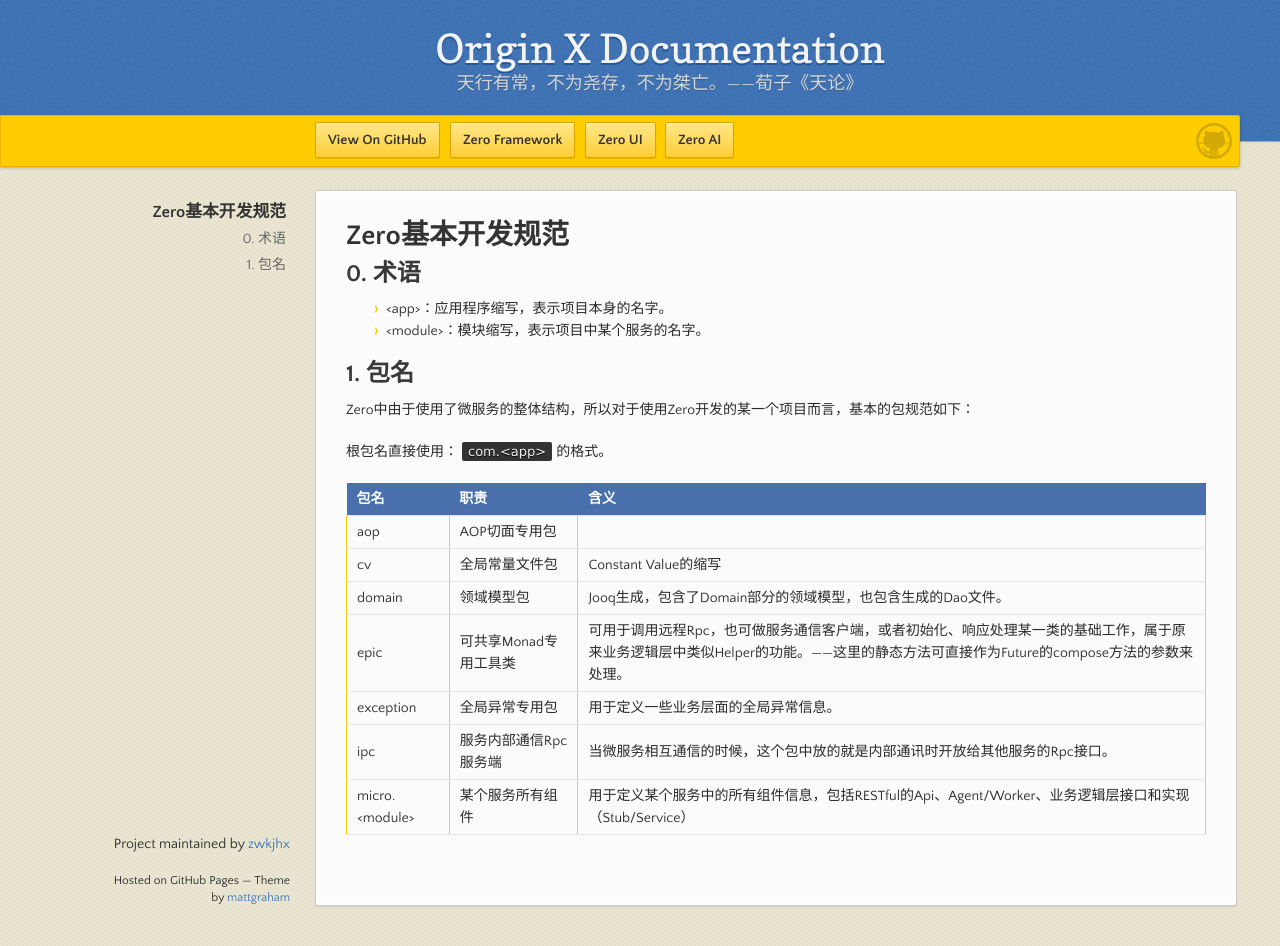
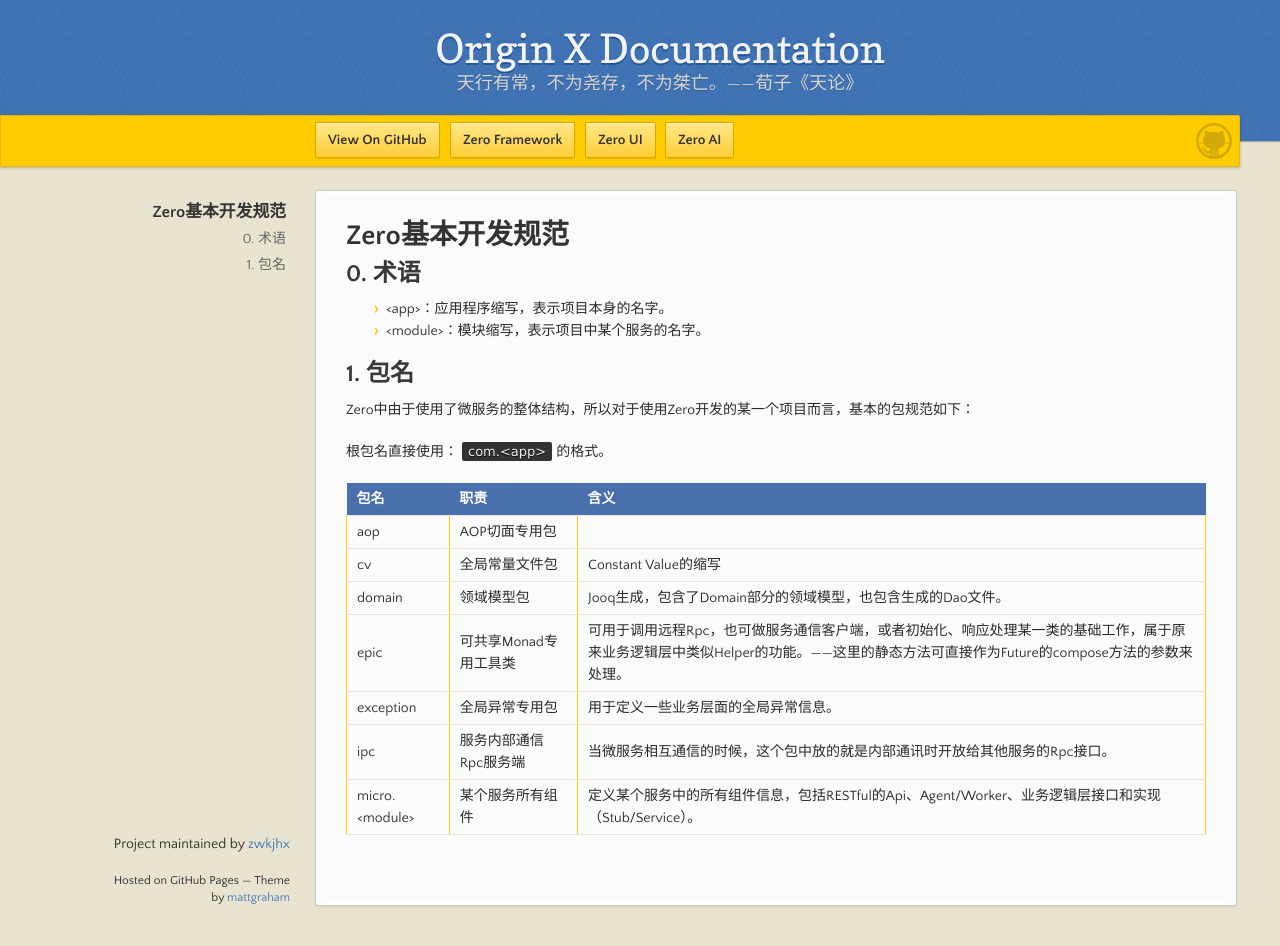
Before and after one commit to zwkjhx/ox-doc, a Jekyll site: the page built from specification/1-zerogui-fan/spc-001-zeroji-ben-kai-fa-gui-fan.md, in a window 1280 px wide and 946 px high. Built offline with Jekyll 4.4.1, drawn with Linux system fonts in a browser that asks for light colours; our own code applies the rules of GitHub Pages for plain Markdown files.

Commit message:
Updates specification/1-zerogui-fan/spc-001-zeroji-ben-kai-fa-gui-fan.md
Auto commit by GitBook Editor

```diff
--- a/specification/1-zerogui-fan/spc-001-zeroji-ben-kai-fa-gui-fan.md
+++ b/specification/1-zerogui-fan/spc-001-zeroji-ben-kai-fa-gui-fan.md
@@ -19,4 +19,4 @@
 | epic | 可共享Monad专用工具类 | 可用于调用远程Rpc，也可做服务通信客户端，或者初始化、响应处理某一类的基础工作，属于原来业务逻辑层中类似Helper的功能。——这里的静态方法可直接作为Future的compose方法的参数来处理。 |
 | exception | 全局异常专用包 | 用于定义一些业务层面的全局异常信息。 |
 | ipc | 服务内部通信Rpc服务端 | 当微服务相互通信的时候，这个包中放的就是内部通讯时开放给其他服务的Rpc接口。 |
-| micro.&lt;module&gt; | 某个服务所有组件 | 用于定义某个服务中的所有组件信息，包括RESTful的Api、Agent/Worker、业务逻辑层接口和实现（Stub/Service） |
+| micro.&lt;module&gt; | 某个服务所有组件 | 定义某个服务中的所有组件信息，包括RESTful的Api、Agent/Worker、业务逻辑层接口和实现（Stub/Service）。 |
```
